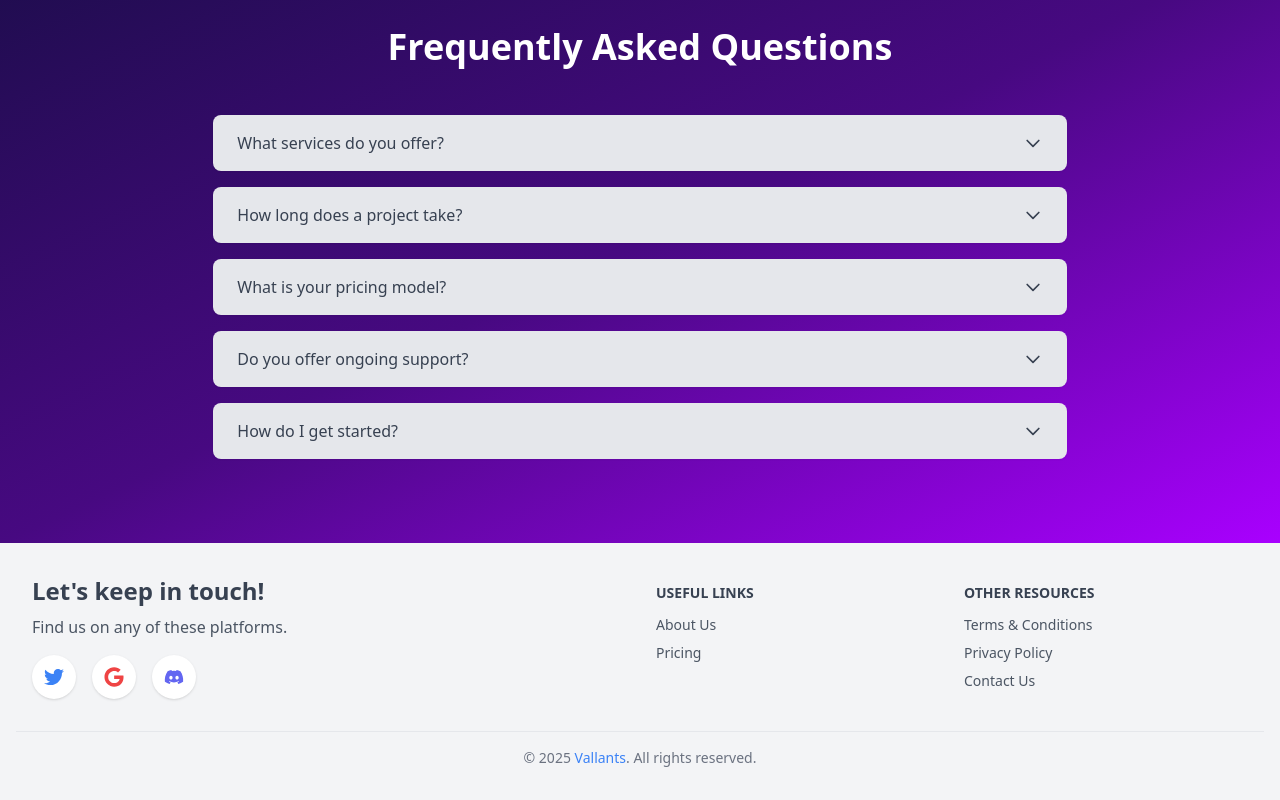
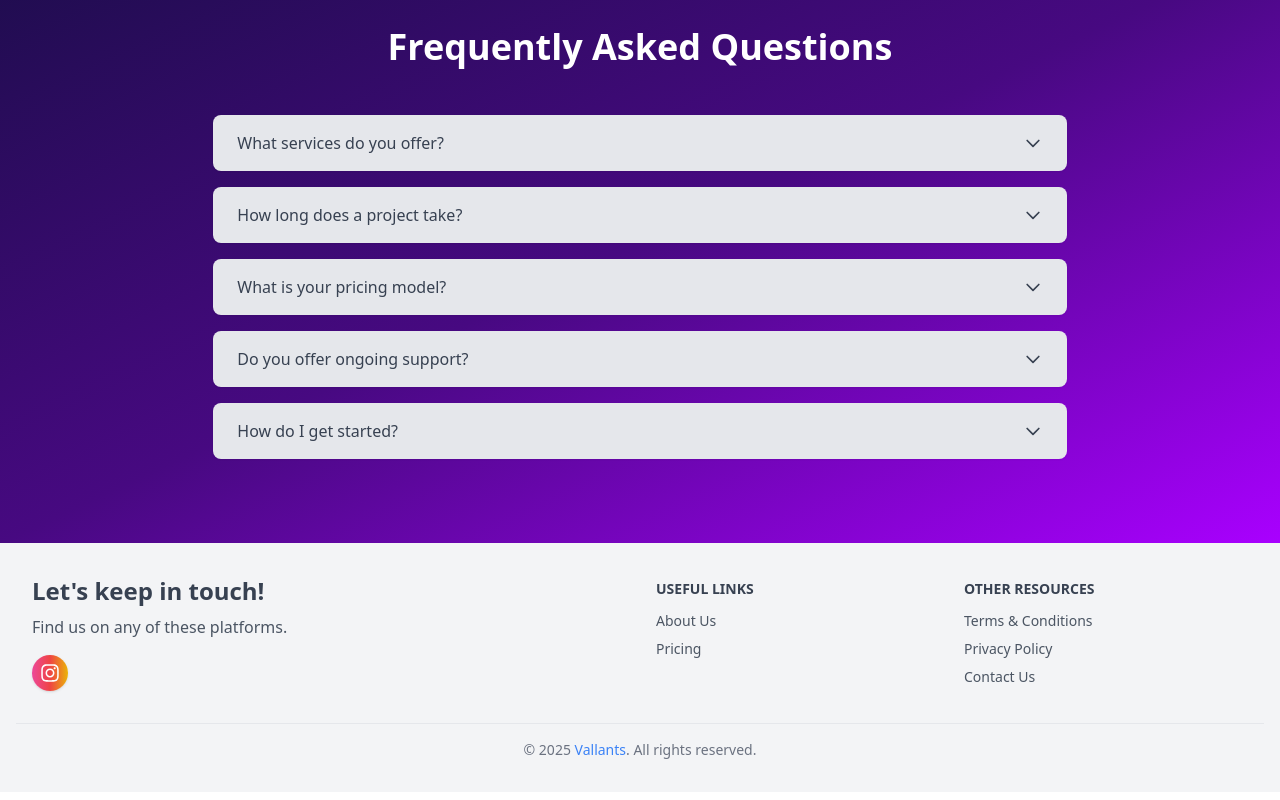
Before and after one commit to Aspheles/vallants, a React (Vite) app: page / in a window 1280 px wide. Shown: the part 2110-2910 px from the top of the page. Built offline with nearby package versions, Linux system fonts and the light colour scheme.

Commit message:
Update footer.tsx

```diff
--- a/src/components/footer.tsx
+++ b/src/components/footer.tsx
@@ -1,5 +1,5 @@
 import React from "react";
-import { FaTwitter, FaGoogle, FaDiscord } from "react-icons/fa";
+import { FaGoogle, FaDiscord, FaInstagram } from "react-icons/fa";
 import { useModal } from "../utils/ModalContext";
 import { Link } from "react-router-dom";
 
@@ -18,25 +18,13 @@ const Footer: React.FC = () => {
             </p>
             <div className="flex justify-center lg:justify-start mt-4 space-x-4">
               <a
-                href="#"
-                className="bg-white p-3 rounded-full shadow text-blue-500 hover:bg-blue-50 transition-colors duration-300"
-                aria-label="Twitter"
+                href="https://www.instagram.com/_vallants/"
+                target="_blank"
+                rel="noopener noreferrer"
+                className="bg-gradient-to-r from-pink-500 via-red-500 to-yellow-500 p-2 rounded-full shadow text-white hover:opacity-90 transition duration-300 ease-in-out"
+                aria-label="Instagram"
               >
-                <FaTwitter size={20} />
-              </a>
-              <a
-                href="#"
-                className="bg-white p-3 rounded-full shadow text-red-500 hover:bg-red-50 transition-colors duration-300"
-                aria-label="Google"
-              >
-                <FaGoogle size={20} />
-              </a>
-              <a
-                href="#"
-                className="bg-white p-3 rounded-full shadow text-indigo-500 hover:bg-indigo-50 transition-colors duration-300"
-                aria-label="Discord"
-              >
-                <FaDiscord size={20} />
+                <FaInstagram size={20} />
               </a>
             </div>
           </div>
```
